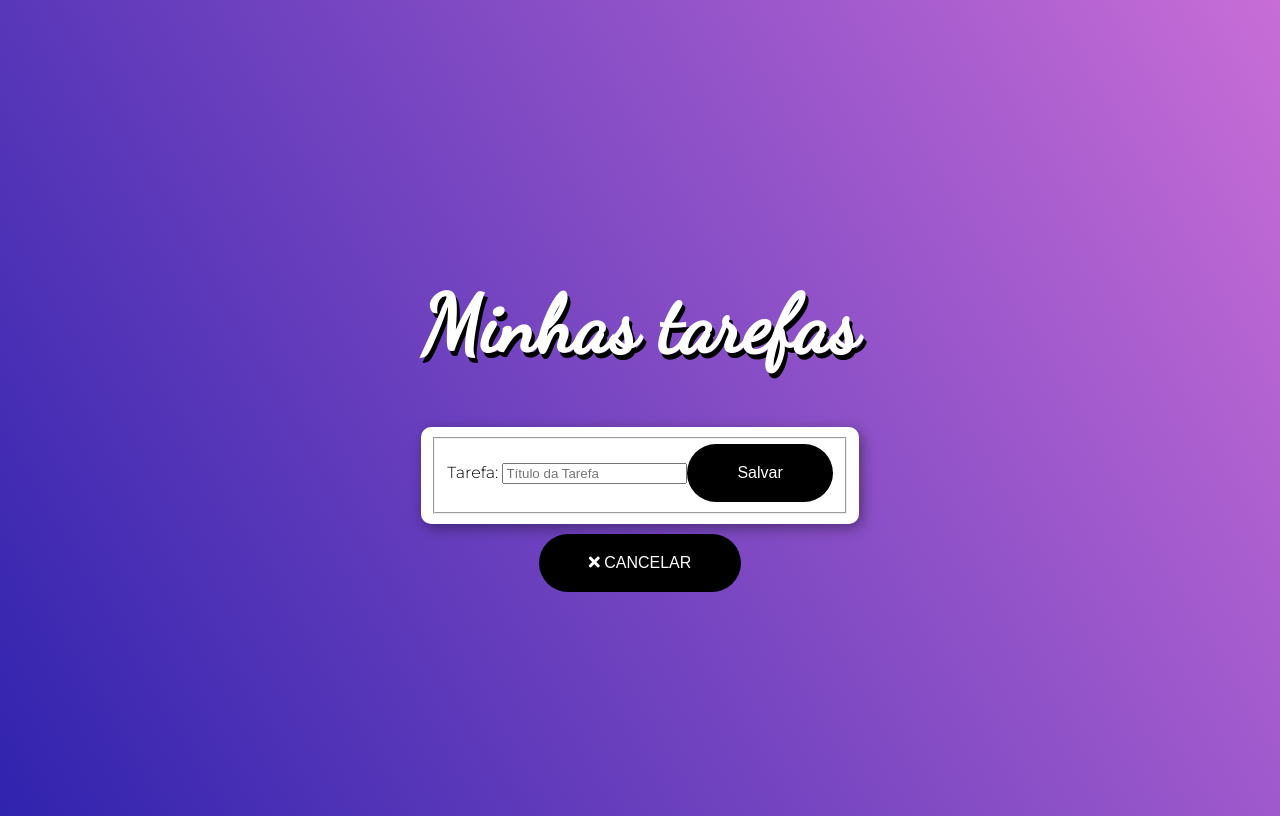
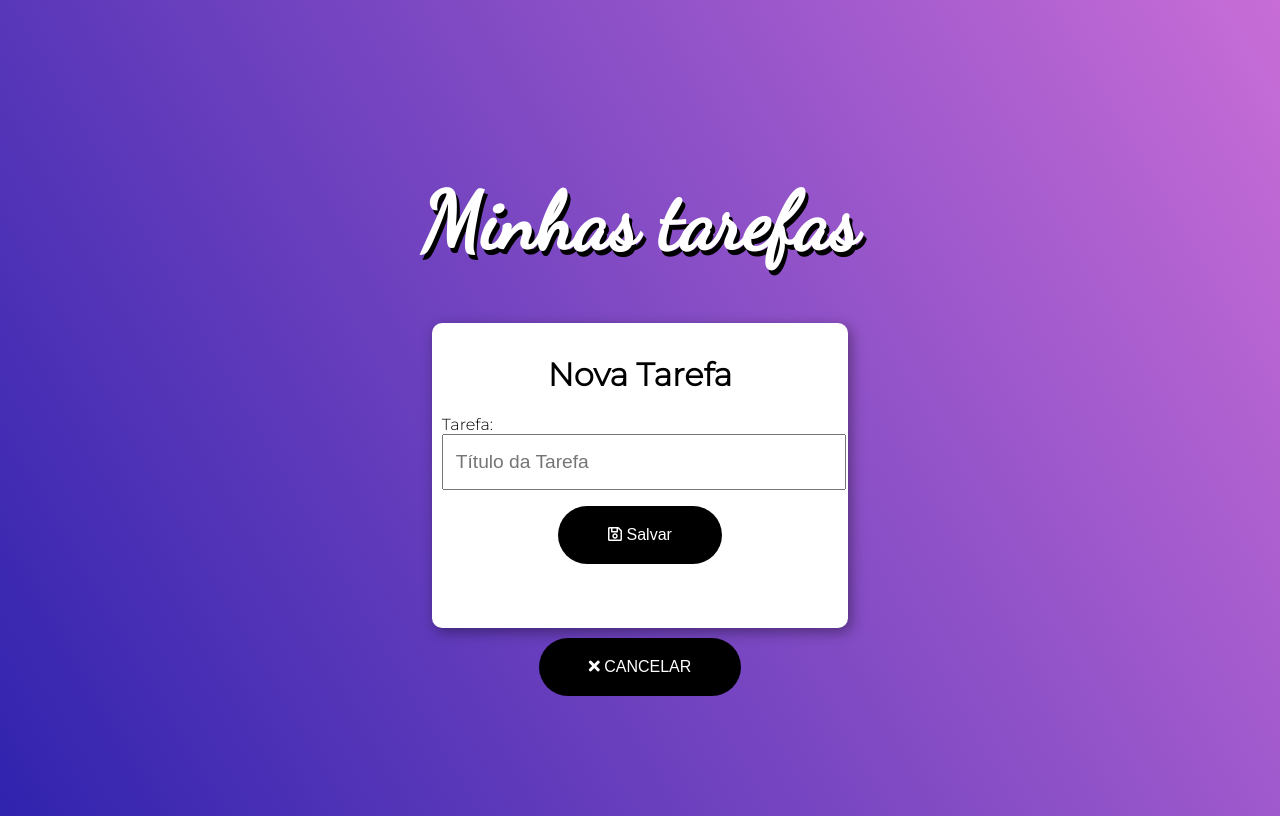
Before and after one commit to miguelmorais7/Estudo-Angular, an Angular app in the folder todo/: page / in a window 1280 px wide. Both pictures are taken after a click on the button "NOVA TAREFA". Built offline with nearby package versions, Linux system fonts and the light colour scheme.

Commit message:
Layout finished

```diff
--- a/todo/src/app/app.component.html
+++ b/todo/src/app/app.component.html
@@ -6,24 +6,29 @@
 
 <h1 class="title animated jackInTheBox">{{ title }}</h1>
 <ul class="animated flipInX" *ngIf="mode=='list'">
-  <p *ngIf="todos.length==0"><small>Você ainda não tem nenhuma tarefa hoje!</small></p>
+  <p class="text-center" *ngIf="todos.length==0"><small>Você ainda não tem nenhuma tarefa hoje!</small></p>
   <li *ngFor="let todo of todos">
-    {{todo.id}}.{{ todo.title }} |
-    <button *ngIf="!todo.done" (click)="markAsDone(todo)">Concluir</button> |
-    <button *ngIf="todo.done" (click)="markAsUndone(todo)">Refazer</button> |
-    <button (click)='remove(todo)'>Remover</button></li>
+    {{ todo.title }}
+    <button *ngIf="!todo.done" (click)="markAsDone(todo)"><i class="far fa-check-circle"></i></button>
+    <button *ngIf="todo.done" (click)="markAsUndone(todo)"><i class="fas fa-check-circle"></i></button>
+    <button (click)='remove(todo)'><i class="far fa-trash-alt "></i></button></li>
 </ul>
 
 <div id="modal" *ngIf="mode=='add'" class="animated flipInX">
+  <h1 class="text-center">Nova Tarefa</h1>
   <form [formGroup]="form">
-    <fieldset>
-      <label>Tarefa: </label>
-      <input type="text" placeholder="Título da Tarefa" maxlength="60" formControlName="title">
-      <small *ngIf="form.controls.title.invalid && !form.controls.title.pristine">Este campo deve conter entre 3 e 60
-        caracteres</small>
-      <button class="button" [disabled]="form.invalid" (click)="add()">Salvar</button>
-    </fieldset>
+    <label>Tarefa: </label>
+    <input type="text" placeholder="Título da Tarefa" maxlength="60" formControlName="title">
+    <small class="danger" *ngIf="form.controls.title.invalid && !form.controls.title.pristine">
+      Este campo deve conter entre 3 e 60 caracteres
+    </small>
+    <p class="text-center">
+      <button class="button" [disabled]="form.invalid" (click)="add()"><i class="far fa-save"></i>
+        Salvar
+      </button>
+    </p>
   </form>
+  <br><br>
 </div>
 
 <button class="add-button animated fadeInUp button" (click)="changeMode('add')" *ngIf="mode=='list'">
--- a/todo/src/app/app.component.ts
+++ b/todo/src/app/app.component.ts
@@ -69,6 +69,7 @@
   save(){
     const data = JSON.stringify(this.todos);
     localStorage.setItem('todos', data);
+    this.mode = 'list';
   }
 
   load(){
--- a/todo/src/styles.css
+++ b/todo/src/styles.css
@@ -79,7 +79,6 @@
     text-align: left;
     margin: 10px;
     padding: 10px;
-    list-style: none;
     background: #fff;
     border-radius: 10px;
     -webkit-box-shadow: 3px 4px 14px 0px rgba(0,0,0,0.39);
@@ -87,6 +86,17 @@
     box-shadow: 3px 4px 14px 0px rgba(0,0,0,0.39);
 }
 
-#modal>h1{
-    font-weight: 300;
+input{
+    width: 100%;
+    line-height: 50px;
+    text-indent: 10px;
+    font-size: 1.2em;
 }
+
+.danger{
+    background-color: #ff0000;
+    color: #fff;
+    font-weight: bold;
+    padding: 5px;
+    margin-top: 10px;
+}
```
Also changed, not shown: 1 other file (tests, documents, lock files or other folders).
